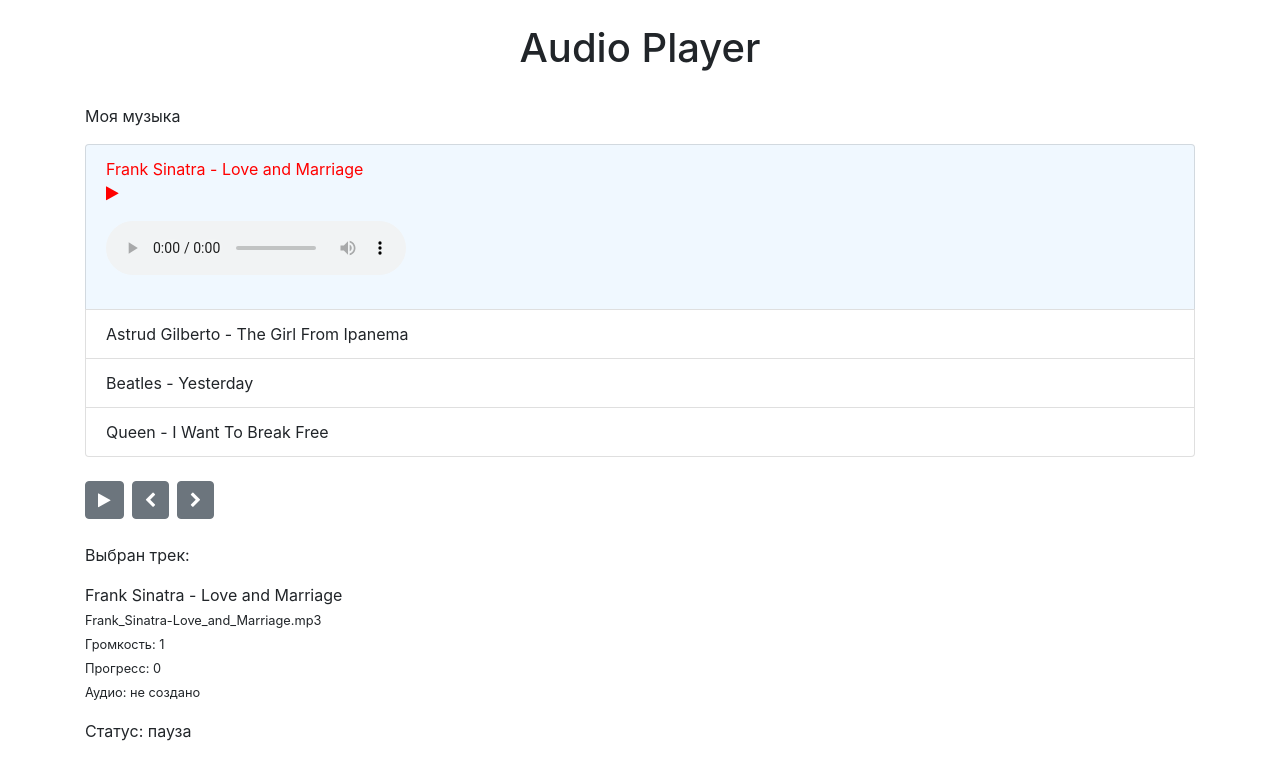
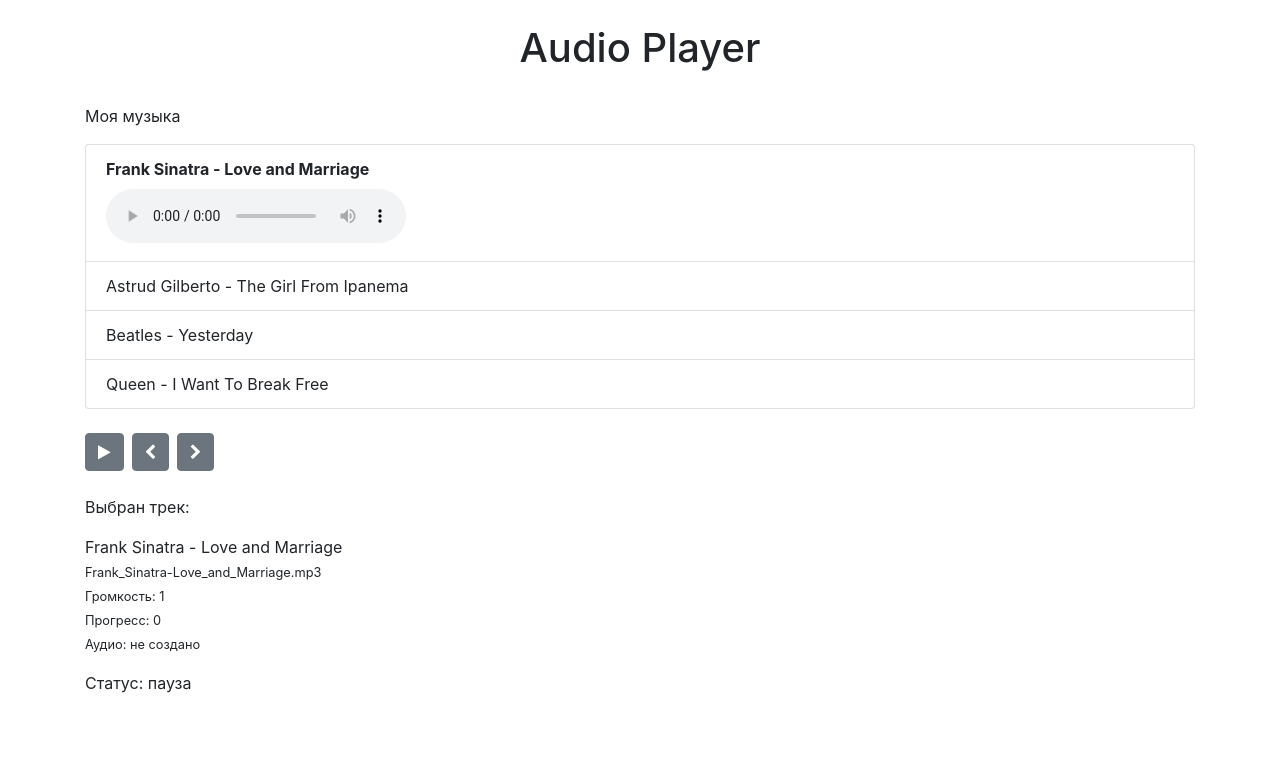
Before and after one commit to annamaria92/audioplayer, a Vue app: page / in a window 1280 px wide. Shown: the top 780 px of the page. Built offline with nearby package versions, Linux system fonts and the light colour scheme.

Commit message:
Display audio for every element

```diff
--- a/src/App.vue
+++ b/src/App.vue
@@ -25,17 +25,11 @@
             {{item.singer}} -
             {{item.song}}
           </div>
-          <div v-if="index === currentaudioIndex">
-            <p>
-              <i class="fa fa-play" v-if="!isPlaying"></i>
-              <i class="fa fa-pause" v-if="isPlaying"></i>
-            </p>
-            <p>
-              <audio controls>
-                <source :src="musicServer + item.fileName" type="audio/mpeg">
-                Your browser does not support the audio element.
-              </audio>
-            </p>
+          <div v-if="index === currentaudioIndex" class="pt-2">
+            <audio controls>
+              <source :src="musicServer + item.fileName" type="audio/mpeg">
+              Your browser does not support the audio element.
+            </audio>
           </div>
         </li>
       </ul>
@@ -174,8 +168,7 @@
 }
 
 .selected-item {
-  background-color: aliceblue;
-  color: red;
+  font-weight: bold;
 }
 
 </style>
```
